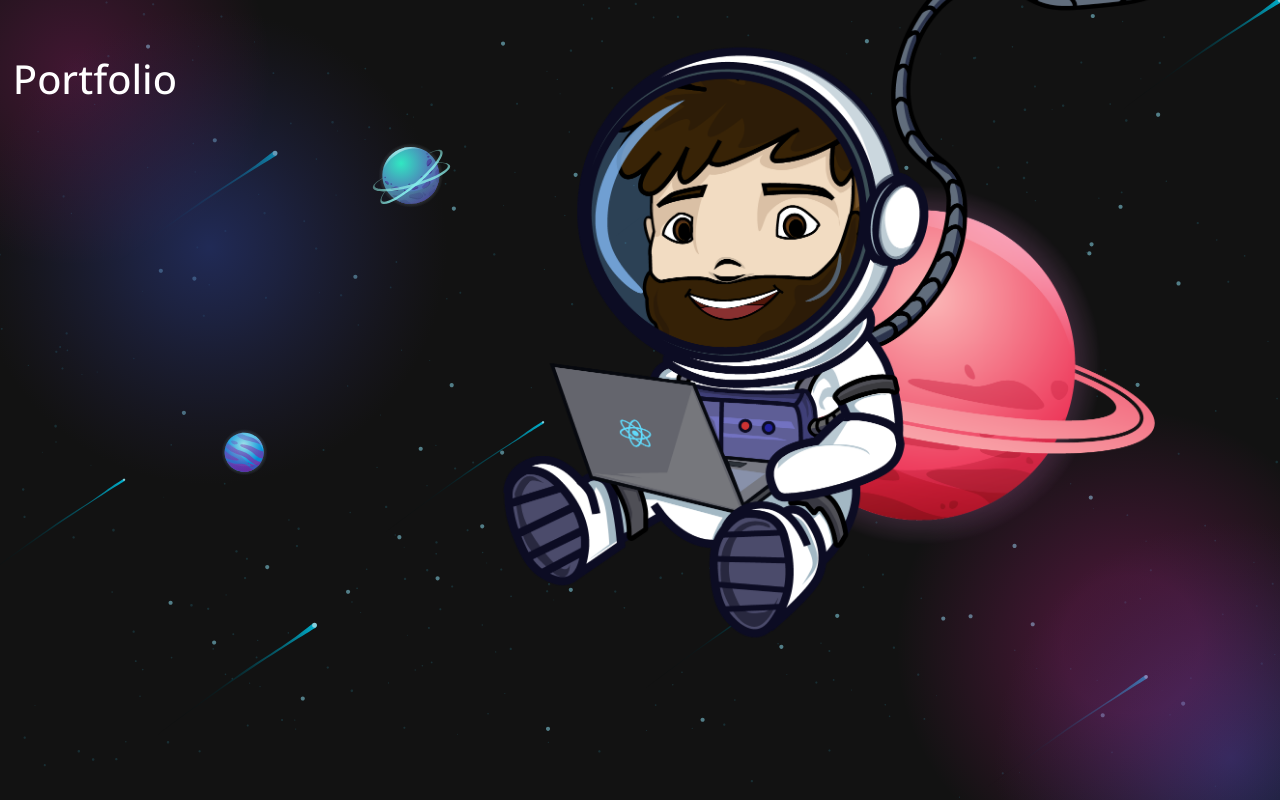
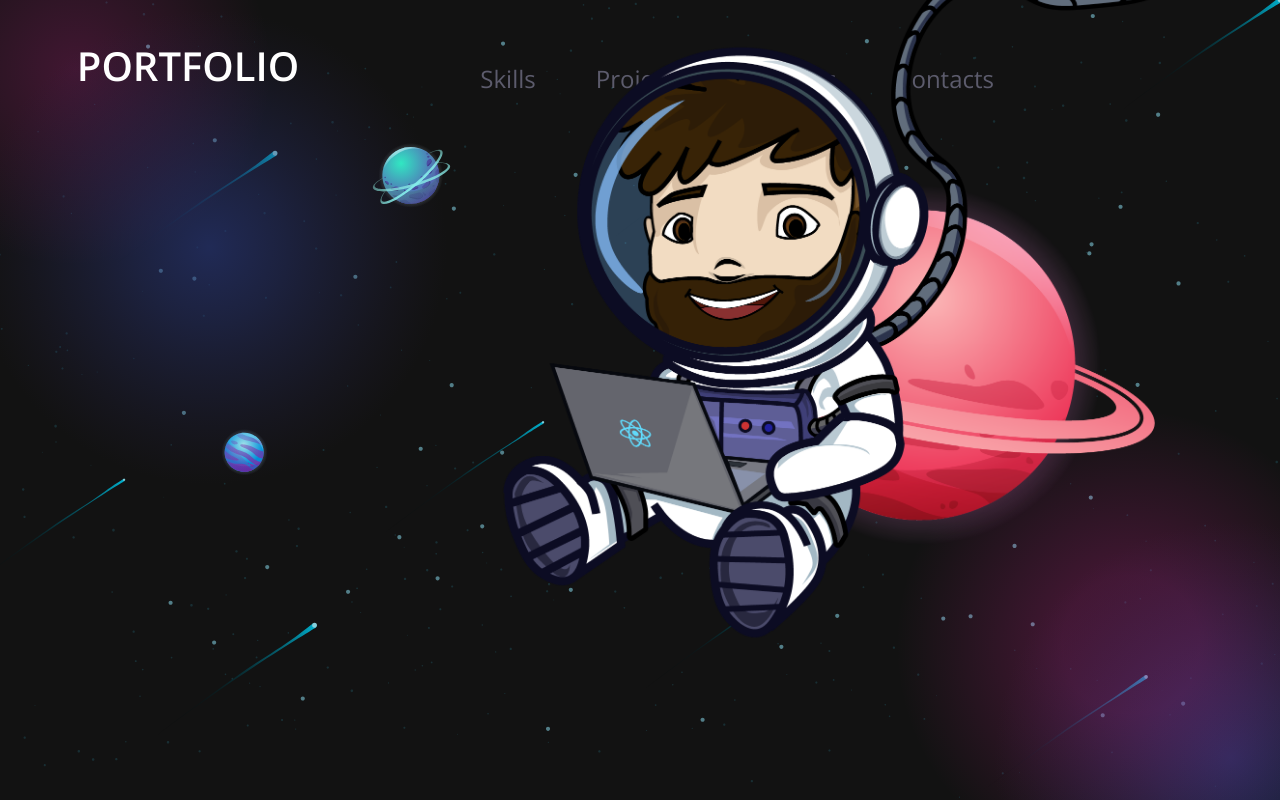
Before and after one commit to MezianeS/portfolio-v3, a React (Create React App) app: page / in a window 1280 px wide. Shown: the top 800 px of the page. Built offline with nearby package versions, Linux system fonts and the light colour scheme.

Commit message:
Header & font

```diff
--- a/src/App.jsx
+++ b/src/App.jsx
@@ -1,7 +1,6 @@
 import React from 'react'
 
 import Header from './components/header/Header'
-import Navbar from './components/nav/Navbar'
 import Skills from './components/skills/Skills'
 import Projects from './components/projects/Projects'
 import Services from './components/services/Services'
@@ -13,7 +12,6 @@ function App() {
   return (
     <>
     <Header />
-    <Navbar />
     <Skills />
     <Projects />
     <Services />
--- a/src/components/header/Header.jsx
+++ b/src/components/header/Header.jsx
@@ -1,12 +1,17 @@
 import React from 'react'
 import './header.css'
+import Navbar from '../nav/Navbar'
 
 const Header = () => {
   return (
     <header className="header__portfolio--title">
-      <h1 className="header__titre">Portfolio</h1>
+      <div className='header__title--nav'>
+        <h1 className="header__titre">PORTFOLIO</h1>
+        <Navbar />
+      </div>
+
       <div className="header__moiastronaute">
-        <img src={require("./sofiane.png")}/>
+        <img src={require("../../assets/sofiane.png")}/>
       </div>
     </header>
   )
--- a/src/components/header/header.css
+++ b/src/components/header/header.css
@@ -8,13 +8,16 @@ header {
 }
 
 .header__titre{
-    margin: 1%;
+    margin-left: 6%;
 }
 
-img {
+.header__moiastronaute > img {
     position: absolute;
     height: 700px;
     right: 100px;
     bottom: 150px;
-
 }
+.header__title--nav{
+    display: flex;
+    justify-content: space-between;
+}
--- a/src/components/nav/Navbar.jsx
+++ b/src/components/nav/Navbar.jsx
@@ -3,7 +3,22 @@ import './navbar.css'
 
 const Navbar = () => {
   return (
-    <div>Navbar</div>
+    <div className='portfolio__navbar--menu'>
+      <ul className='portfolio__navbar--list'>
+        <li>
+          <a href="#">Skills</a>
+        </li>
+        <li>
+          <a href="#">Projects</a>
+        </li>
+        <li>
+          <a href="#">Services</a>
+        </li>
+        <li>
+          <a href="#">Contacts</a>
+        </li>
+      </ul>
+    </div>
   )
 }
 
--- a/src/components/nav/navbar.css
+++ b/src/components/nav/navbar.css
@@ -0,0 +1,21 @@
+.portfolio__navbar--menu{
+    margin-right: 20%;
+    display: flex;
+    flex-direction: column-reverse;
+}
+
+.portfolio__navbar--menu > ul > li {
+    display: inline;
+    margin: 30px;
+    font-size: 1.5rem;
+}
+
+.portfolio__navbar--menu > ul > li > a{
+    color: #a5a4c5;
+    opacity: 0.5;
+}
+
+.portfolio__navbar--menu > ul > li > a:hover{
+    color: white;
+    opacity: 1;
+}
--- a/src/index.css
+++ b/src/index.css
@@ -42,7 +42,7 @@ body {
 }
 
 h1, h2, h3, h4, h5 {
-  font-weight: 500;
+  font-weight: 600;
 }
 
 h1 {
```
Also changed, not shown: src/assets/sofiane.png (renamed from src/components/header/sofiane.png).
